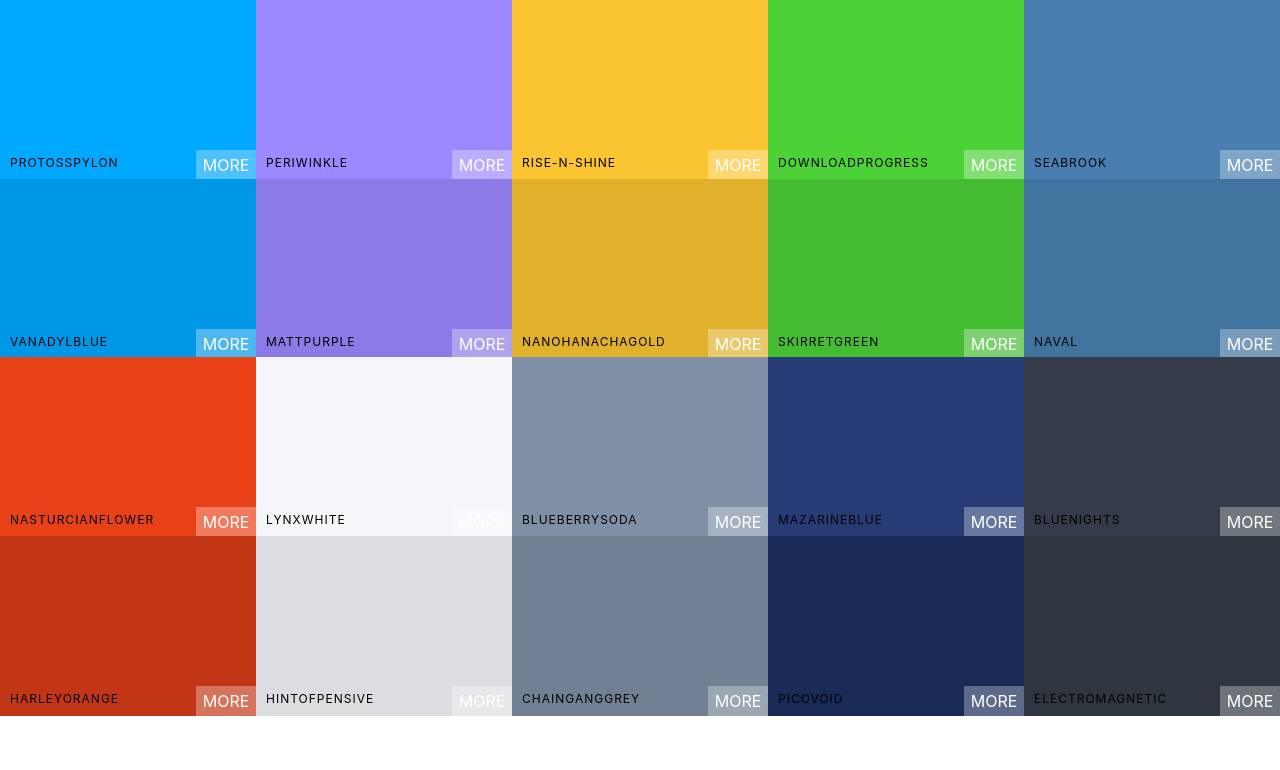
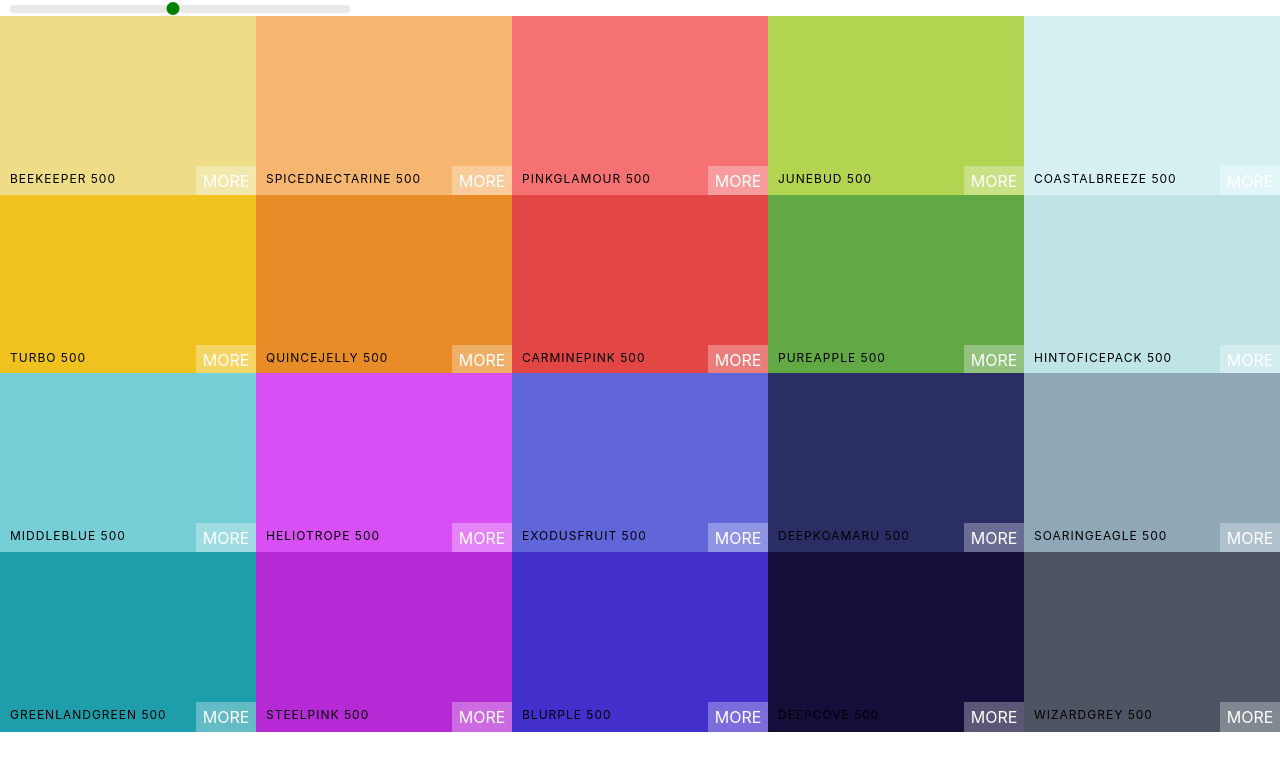
Before and after one commit to namnguyen191/react-ts-colors-app, a React (Create React App) app: page / in a window 1280 px wide. Shown: the top 770 px of the page. Built offline with nearby package versions, Linux system fonts and the light colour scheme.

Commit message:
Add and style color slider

```diff
--- a/package.json
+++ b/package.json
@@ -13,6 +13,7 @@
     "@types/react-copy-to-clipboard": "^5.0.0",
     "@types/react-dom": "^16.9.10",
     "chroma-js": "^2.1.0",
+    "rc-slider": "^9.7.1",
     "react": "^17.0.1",
     "react-copy-to-clipboard": "^5.0.2",
     "react-dom": "^17.0.1",
--- a/src/App.tsx
+++ b/src/App.tsx
@@ -2,11 +2,12 @@ import React from 'react';
 import Pallete from './Pallete';
 import seedColors from './seedColors';
 import './App.css';
+import { generatePallete } from './colorHelper';
 
 function App() {
   return (
     <div>
-      <Pallete pallete={seedColors[5]} />
+      <Pallete pallete={generatePallete(seedColors[4])} />
     </div>
   );
 }
--- a/src/Pallete.css
+++ b/src/Pallete.css
@@ -5,3 +5,31 @@
 .Pallete-colors {
   height: 90%;
 }
+
+.slider {
+  width: 34rem;
+  margin: 0 1rem;
+  display: inline-block;
+}
+
+.rc-slider-track {
+  background-color: transparent;
+}
+
+.rc-slider-rail {
+  height: 0.8rem;
+}
+
+.rc-slider-handle,
+.rc-slider-handle:active,
+.rc-slider-handle:hover,
+.rc-slider-handle:focus {
+  background-color: green;
+  outline: none;
+  border: 0.2rem solid green;
+  box-shadow: none;
+  width: 1.3rem;
+  height: 1.3rem;
+  margin-left: -0.7rem;
+  margin-top: -0.3rem;
+}
--- a/src/Pallete.tsx
+++ b/src/Pallete.tsx
@@ -1,20 +1,60 @@
 import React, { Component } from 'react';
 import ColorBox from './ColorBox';
-import { PalleteObj } from './Interfaces';
+import Slider from 'rc-slider';
+import 'rc-slider/assets/index.css';
+import { ColorLevel } from './colorHelper';
 import './Pallete.css';
 
 interface PalleteProps {
-  pallete: PalleteObj;
+  pallete: {
+    palleteName: string;
+    id: string;
+    emoji: string;
+    colors: {
+      [key: number]: ColorLevel[];
+    };
+  };
 }
 
-class Pallete extends Component<PalleteProps> {
+type PalleteStates = {
+  level: number;
+};
+
+class Pallete extends Component<PalleteProps, PalleteStates> {
+  constructor(props: PalleteProps) {
+    super(props);
+    this.state = { level: 500 };
+    this.changeLevel = this.changeLevel.bind(this);
+  }
+
+  changeLevel(newLevel: number) {
+    this.setState({ level: newLevel });
+  }
+
   render() {
-    const colorBoxes = this.props.pallete.colors.map((color) => (
-      <ColorBox color={color} />
+    const { colors } = this.props.pallete;
+    const { level } = this.state;
+
+    const colorBoxes = colors[level].map((color) => (
+      <ColorBox
+        color={{
+          name: color.name,
+          color: color.hex
+        }}
+      />
     ));
 
     return (
       <div className="Pallete">
+        <div className="slider">
+          <Slider
+            defaultValue={level}
+            min={100}
+            max={900}
+            step={100}
+            onAfterChange={this.changeLevel}
+          />
+        </div>
         {/* Navbar goes here */}
         <div className="Pallete-colors">{colorBoxes}</div>
         {/* Footer section */}
--- a/src/colorHelper.ts
+++ b/src/colorHelper.ts
@@ -1,9 +1,9 @@
-import chroma, { hex } from 'chroma-js';
+import chroma from 'chroma-js';
 import { PalleteObj } from './Interfaces';
 
 const levels = [50, 100, 200, 300, 400, 500, 600, 700, 800, 900];
 
-type ColorLevel = {
+export type ColorLevel = {
   name: string;
   id: string;
   hex: string;
@@ -11,7 +11,7 @@ type ColorLevel = {
   rgba: string;
 };
 
-function generatePallete(starterPallete: PalleteObj) {
+export function generatePallete(starterPallete: PalleteObj) {
   let newPallete: {
     palleteName: string;
     id: string;
```
Also changed, not shown: 2 other files (tests, documents, lock files or other folders).
